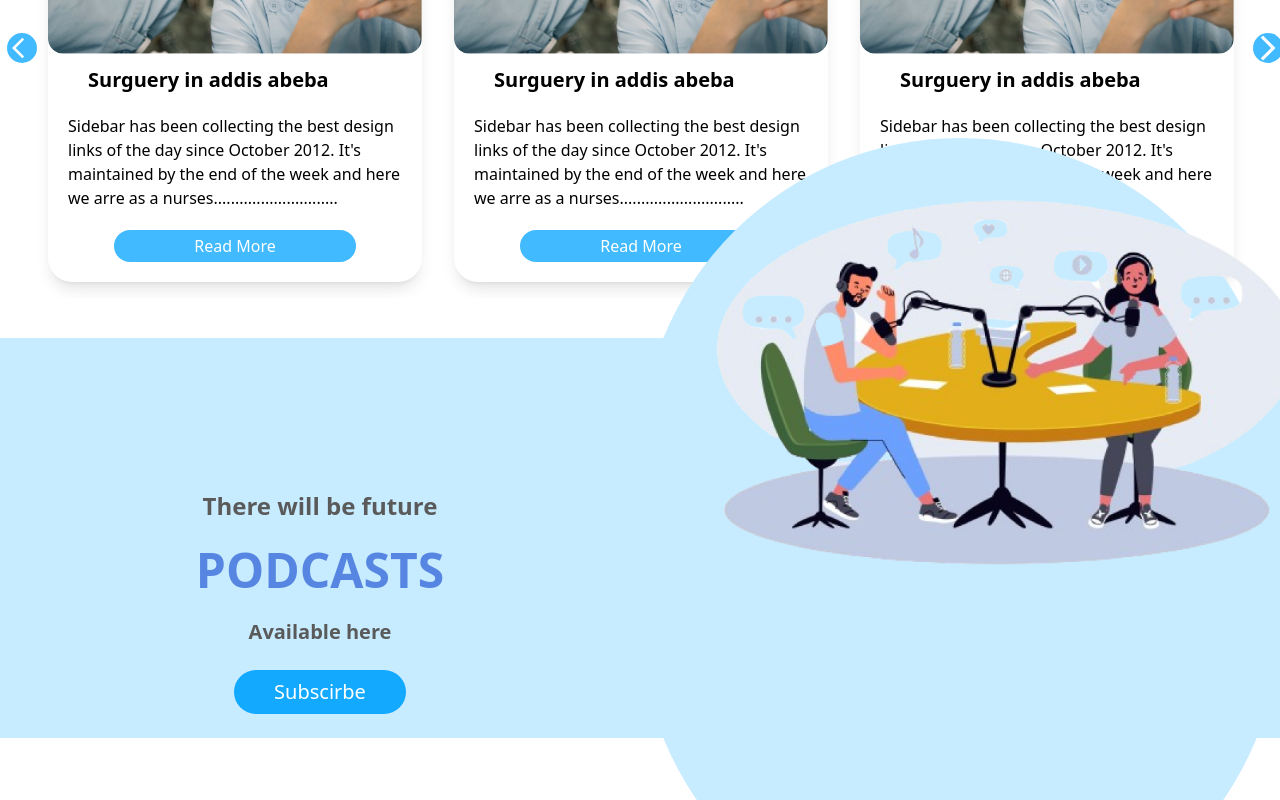
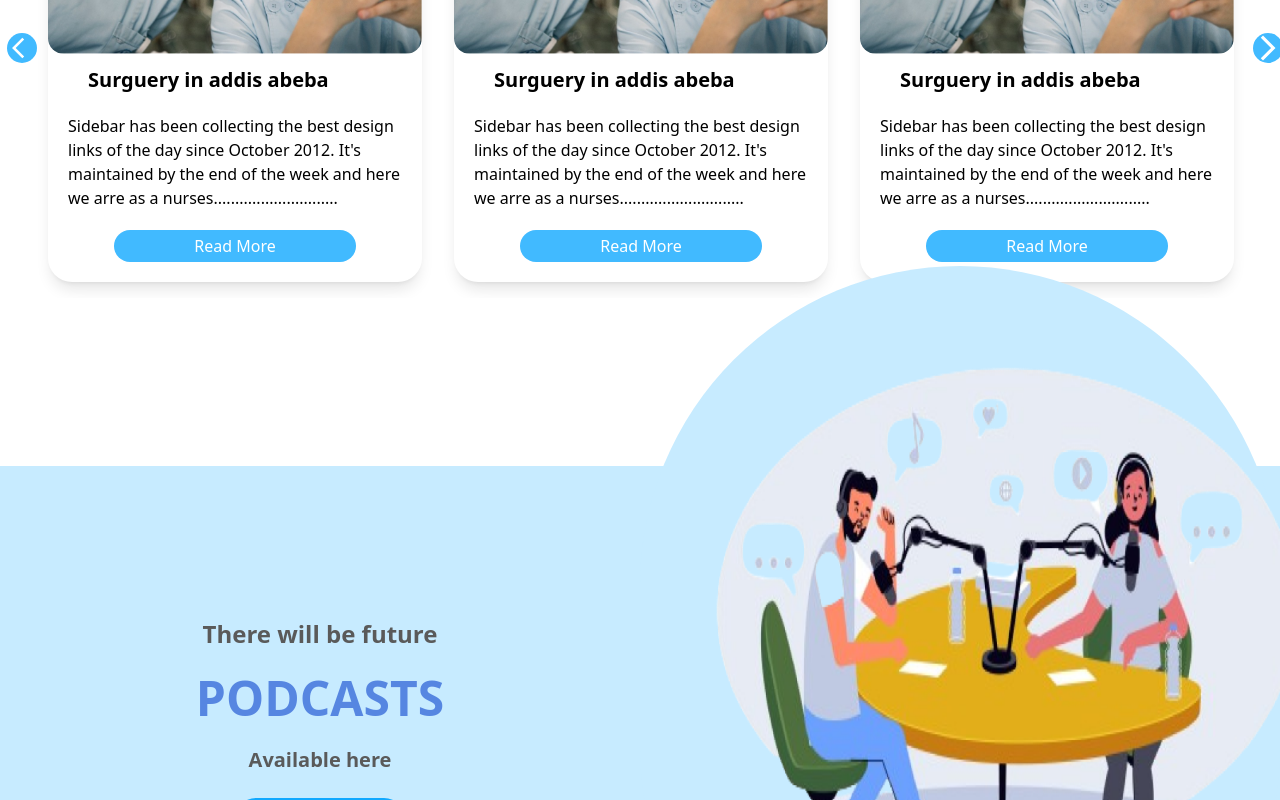
Before and after one commit to adnan4k/Hakim_web, a React (Create React App) app in the folder client/: page / in a window 1280 px wide. Shown: the part 2880-3680 px from the top of the page. Built offline with nearby package versions, Linux system fonts and the light colour scheme.

Commit message:
podcast is made responsive

```diff
--- a/client/src/components/Podcas.jsx
+++ b/client/src/components/Podcas.jsx
@@ -2,16 +2,16 @@ import React from 'react'
 
 function Podcas() {
   return (
-    <div className='flex'>
-      <div className='flex bg-[#C7EBFF] justify-center items-center w-full h-[400px]' >
-      <div className='bg-[#C7EBFF]  w-full h-[30%]  flex flex-col items-center  z-0 '>
-            <h2 className='text-[#5A5A5A] my-3 text-2xl font-semibold '>There will be future</h2>
-            <h2 className='capitalize my-3 text-[#5686E1] text-5xl font-bold'>PODCASTS</h2>
+    <div className='flex mt-[10%]'>
+      <div className='flex bg-[#C7EBFF] justify-center items-center w-full sm:h-[400px]' >
+      <div className='bg-[#C7EBFF]  w-full sm:h-[30%]  flex flex-col items-center  z-0 '>
+            <h2 className='text-[#5A5A5A] my-3 text-xl sm:text-2xl font-semibold '>There will be future</h2>
+            <h2 className='capitalize my-3 text-[#5686E1] text-3xl sm:text-5xl font-bold'>PODCASTS</h2>
             <p className='text-[#5A5A5A] my-3 text-xl font-semibold'>Available here</p>
             <button className='my-3 bg-[#01A3FFE8] py-2 text-xl rounded-3xl px-10 text-white'>Subscirbe</button>
         </div>
-        <div className="bg-[#C7EBFF] w-full h-screen  z-0 rounded-full  bg-end items-end justify-end">
-             <img src="/images/podcaster.png" alt="" className=' object-cover justify-end' />
+        <div className="bg-[#C7EBFF] -py-32 w-full  sm:h-screen  flex z-0 rounded-full  bg-end items-end justify-end">
+             <img src="/images/podcaster.png" alt="" className='justif h-full' />
         </div>
       </div>
 
```
